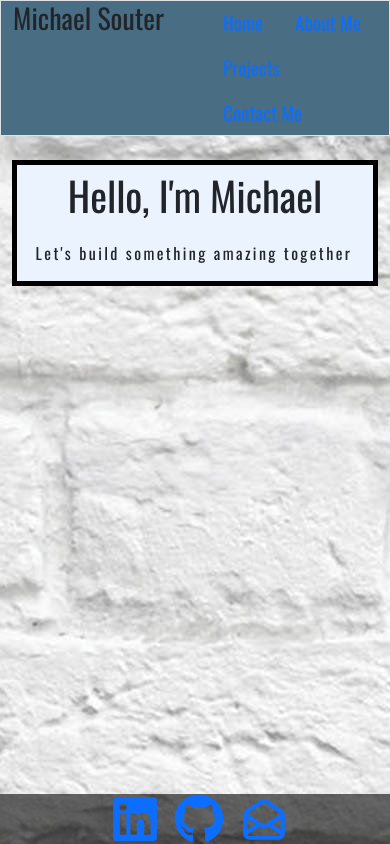
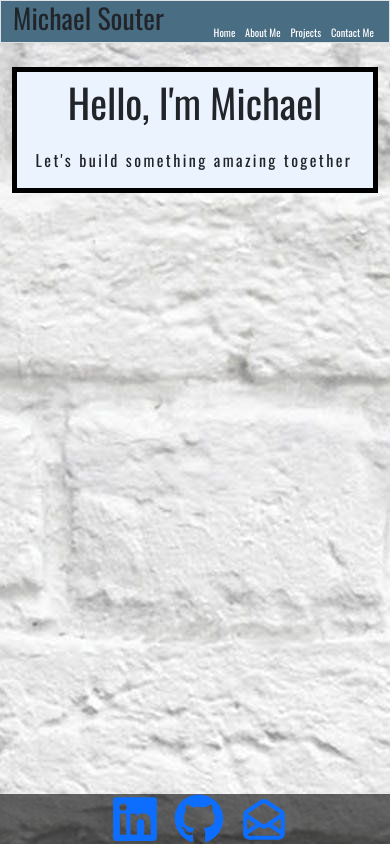
Before and after one commit to lelandcypress/react_portfolio, a React (Create React App) app: page / in a window 390 px wide. Built offline with nearby package versions, Linux system fonts and the light colour scheme; a web font is replaced by a local one.

Commit message:
nav bars styled

```diff
--- a/src/components/Footer.js
+++ b/src/components/Footer.js
@@ -13,7 +13,7 @@ function Footer() {
             <a
               href="https://www.linkedin.com/in/michael-souter-3a61953b/"
               target="_blank"
-              className="col-4"
+              className="col-4" rel="noreferrer"
             >
               <FaLinkedin size={50} />
             </a>
@@ -21,7 +21,7 @@ function Footer() {
             <a
               href="https://github.com/lelandcypress"
               target="_blank"
-              className="col-4"
+              className="col-4" rel="noreferrer"
             >
               <FaGithub size={50} />
             </a>
@@ -29,7 +29,7 @@ function Footer() {
             <a
               href="mailto: souterm1@gmail.com"
               target="_blank"
-              className="col-4"
+              className="col-4" rel="noreferrer"
             >
               <HiOutlineMailOpen size={50} />
             </a>
--- a/src/components/Navbar.js
+++ b/src/components/Navbar.js
@@ -1,14 +1,16 @@
 import React from "react";
 import "./styles/Header.css";
+import "./styles/responsive.css";
 
 function Navbar({ currentPage, handlePageChange }) {
   return (
-    <ul className="nav navcss">
+    <div className="w-100 ">
+      <ul className="nav d-flex justify-content-around">
         <li className="nav-item">
           <a
             href="#home"
             onClick={() => handlePageChange("Home")}
-          className={currentPage === "Home" ? "nav-link active" : "nav-link"}
+            className="navcss"
           >
             Home
           </a>
@@ -18,7 +20,7 @@ function Navbar({ currentPage, handlePageChange }) {
           <a
             href="#aboutme"
             onClick={() => handlePageChange("About")}
-          className={currentPage === "About" ? "nav-link active" : "nav-link"}
+            className="navcss"
           >
             About Me
           </a>
@@ -27,9 +29,7 @@ function Navbar({ currentPage, handlePageChange }) {
           <a
             href="#projects"
             onClick={() => handlePageChange("Projects")}
-          className={
-            currentPage === "Projects" ? "nav-link active" : "nav-link"
-          }
+            className="navcss"
           >
             Projects
           </a>
@@ -38,12 +38,13 @@ function Navbar({ currentPage, handlePageChange }) {
           <a
             href="#contact"
             onClick={() => handlePageChange("Contact")}
-          className={currentPage === "Contact" ? "nav-link active" : "nav-link"}
+            className="navcss"
           >
             Contact Me
           </a>
         </li>
       </ul>
+    </div>
   );
 }
 
--- a/src/components/pages/Home.js
+++ b/src/components/pages/Home.js
@@ -1,5 +1,6 @@
 import React from "react";
 import "../styles/Home.css";
+import "../styles/responsive.css";
 function Home() {
   return (
     <div className="container mt-4 p-0 home-border">
--- a/src/components/styles/Header.css
+++ b/src/components/styles/Header.css
@@ -3,7 +3,12 @@
 
   border: #6d2f2f 1px solid;
 }
-.nav-item{
-  color:black;
-  font-size: larger;
+.nav-item {
+  margin-left: 2%;
 }
+
+.navcss {
+  color: white;
+  font-size: 1em;
+  text-decoration: none;
+}
--- a/src/components/styles/Home.css
+++ b/src/components/styles/Home.css
@@ -31,7 +31,7 @@
   }
 }
 .welcome {
-  font-size: 3.5em;
+  font-size: 3em;
 
   text-align: center;
 }
@@ -42,13 +42,3 @@
 .home-border {
   border: solid 10px black;
 }
-
-@media screen and (max-width: 450px) {
-  .welcome {
-    font-size: 1em;
-  }
-
-  .home-border {
-    border: solid 5px black;
-  }
-}
--- /dev/null
+++ b/src/components/styles/responsive.css
@@ -0,0 +1,38 @@
+@media screen and (max-width: 1200px) {
+  .welcome {
+    font-size: 2em;
+  }
+}
+
+@media screen and (max-width: 960px) {
+  .navcss {
+    font-size: 0.85em;
+  }
+}
+
+@media screen and (max-width: 770px) {
+  .welcome {
+    font-size: 1.25em;
+  }
+
+  .home-border {
+    border: solid 5px black;
+  }
+
+  .navcss {
+    font-size: 0.75em;
+  }
+}
+
+@media screen and (max-width: 450px) {
+  .welcome {
+    font-size: 1em;
+  }
+
+  .home-border {
+    border: solid 5px black;
+  }
+    .navcss {
+    font-size: 0.65em;
+  }
+}
```
Also changed, not shown: src/App.css (line endings or trailing spaces). Lines whose indentation alone changed are shown as unchanged.
